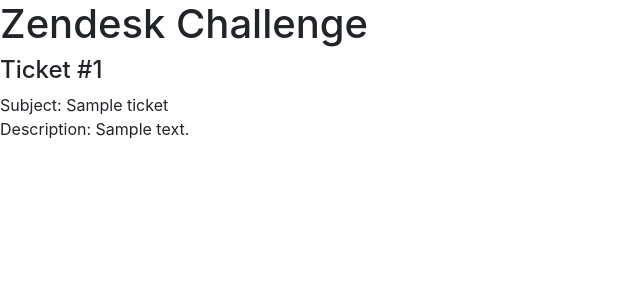
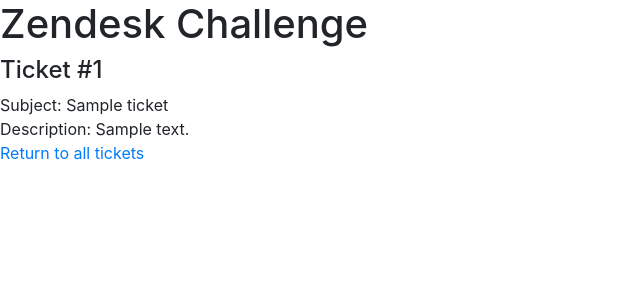
Before and after one commit to anhphamduy/zendesk-ticket-viewer, a Flask app: template app/templates/tickets/ticket.html in a window 1280 px wide. Shown: the top 300 px of the page, without its empty margins (0-640 px from the left). Run offline with Flask 2, Linux system fonts and the light colour scheme; the template is opened without the code that fills it: most values are stand-ins (such as "Sample title", 1, 10 or a date in 2020); some libraries are stand-ins or nearby versions.

Commit message:
Fix up readme

```diff
--- a/app/templates/tickets/ticket.html
+++ b/app/templates/tickets/ticket.html
@@ -4,4 +4,5 @@
 <h4>Ticket #{{ ticket.id }}</h4>
 <div>Subject: {{ ticket.subject }}</div>
 <div>Description: {{ ticket.description }}</div>
+<a href="{{ url_for('tickets.tickets') }}">Return to all tickets</a>
 {% endblock%}
```
Also changed, not shown: README.md.
